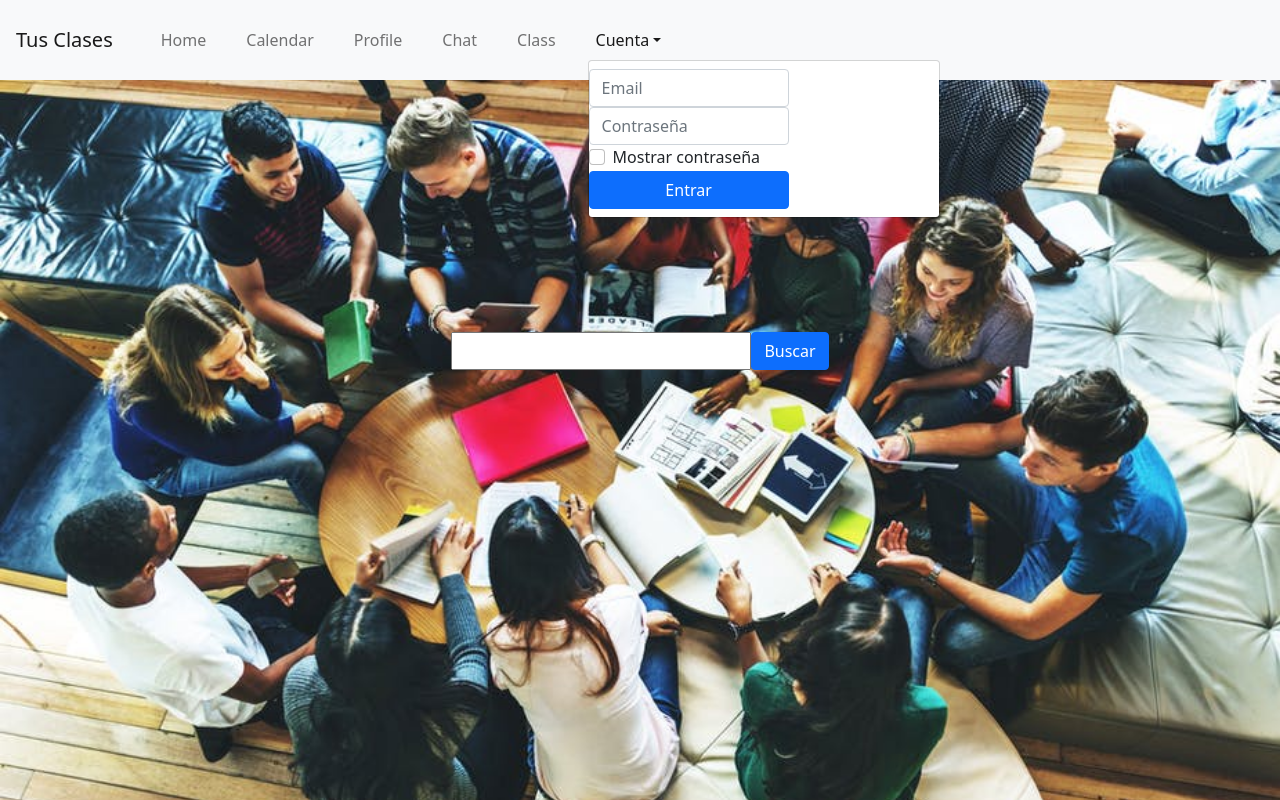
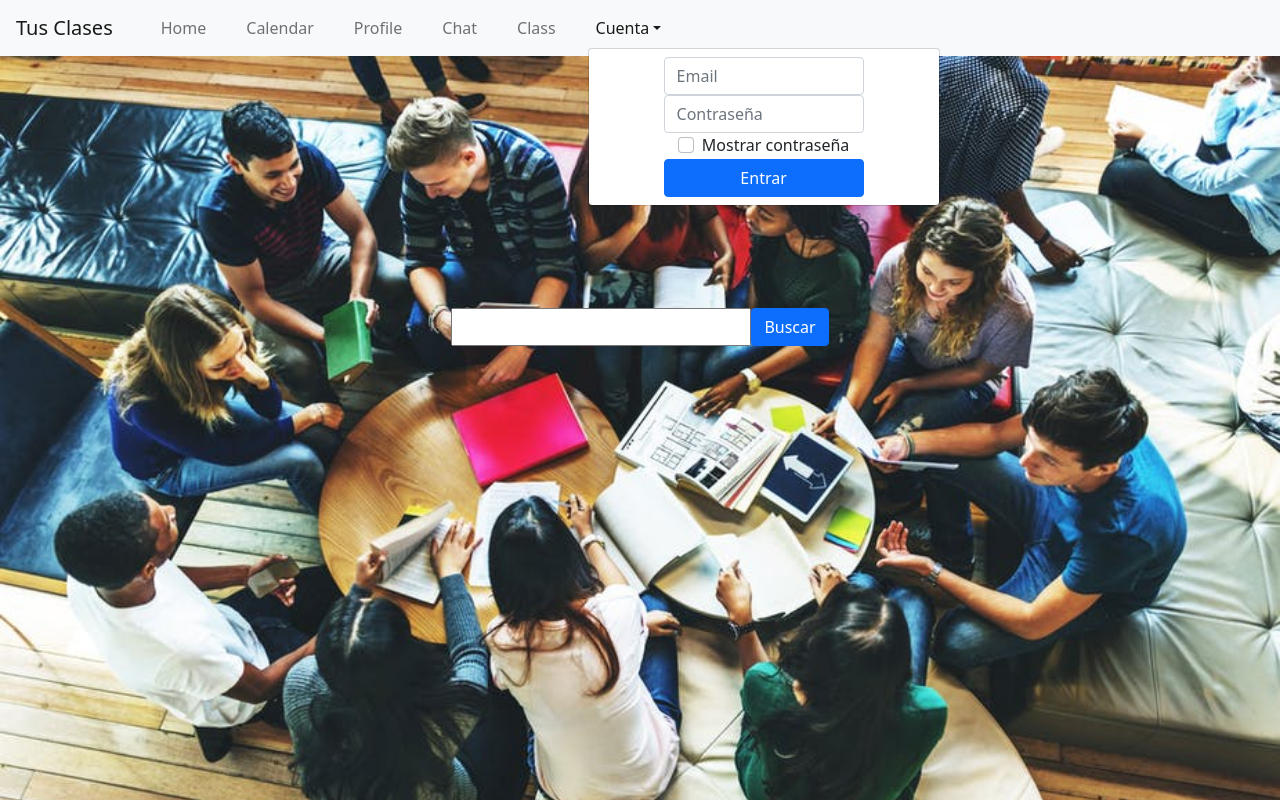
Before and after one commit to DiegoAraujoJS/PF_E-Commerce, a React (Create React App) app in the folder client/: page /home in a window 1280 px wide. Both pictures are taken after a click on the button "Cuenta". Built offline with nearby package versions, Linux system fonts and the light colour scheme.

Commit message:
arreglar navbar

```diff
--- a/client/src/components/searchBar/SearchBarHome.tsx
+++ b/client/src/components/searchBar/SearchBarHome.tsx
@@ -67,11 +67,11 @@ export default function SearchBar() {
   }
 
   return (
-    <Navbar bg="light" expand="lg" style={{ height: "10vh" ,}}>
+    <Navbar bg="light" expand="lg">
     <Navbar.Brand className={'ms-3'} href="#home">Tus Clases</Navbar.Brand>
     <Navbar.Toggle aria-controls="basic-navbar-nav" />
     <Navbar.Collapse id="basic-navbar-nav">
-        <Nav >
+      <Nav className="mr-auto">
         <Link className={'nav-link ms-4 text-decoration-none'} to={"/home"}>Home</Link>
         <Link className={'nav-link ms-4 text-decoration-none'} to={"/calendar"}>Calendar</Link>
         <Link className={'nav-link ms-4 text-decoration-none'} to={"/perfil"}>Profile</Link>
@@ -85,7 +85,7 @@ export default function SearchBar() {
             </NavDropdown>
             :
             <NavDropdown className={'ms-4 text-decoration-none'} title="Cuenta" id="basic-nav-dropdown">
-              <Form className={'d-flex flex-column aling-items-center'} style={dropBox}>
+              <Form className={'d-flex flex-column align-items-center'} style={dropBox}>
                 <Form.Control style={inputSizeLim} className={'d-flex justify-content-center'} type="email" placeholder="Email" />
                 <Form.Control style={inputSizeLim} type="password" placeholder="Contraseña" />
                 <Form.Check type="checkbox" label="Mostrar contraseña" />
@@ -94,13 +94,6 @@ export default function SearchBar() {
                 </Button>
               </Form>
             </NavDropdown>
-            // <NavDropdown  className={'ms-4 text-decoration-none justify-content-end'} title="Cuenta" id="basic-nav-dropdown">
-            //   <Form>
-            //     <Form.Control  className={'ms-3 mb-3'} type='email' placeholder='Email'/>
-            //     <Form.Control className={'ms-3 mb-3'} type='password' placeholder='Contraseña'/>
-            //     <Form.Check type="checkbox" label="Mostrar contraseña" />
-            //   </Form>
-            // </NavDropdown>
         }
         {loggedOrNot() && user.role === Role.PROFESSOR ?
           <Link className={'nav-link ms-4 text-decoration-none'} to={"/clases/add"}>Agrega tu Propia Clase!</Link>
```
Lines whose indentation alone changed are shown as unchanged.
